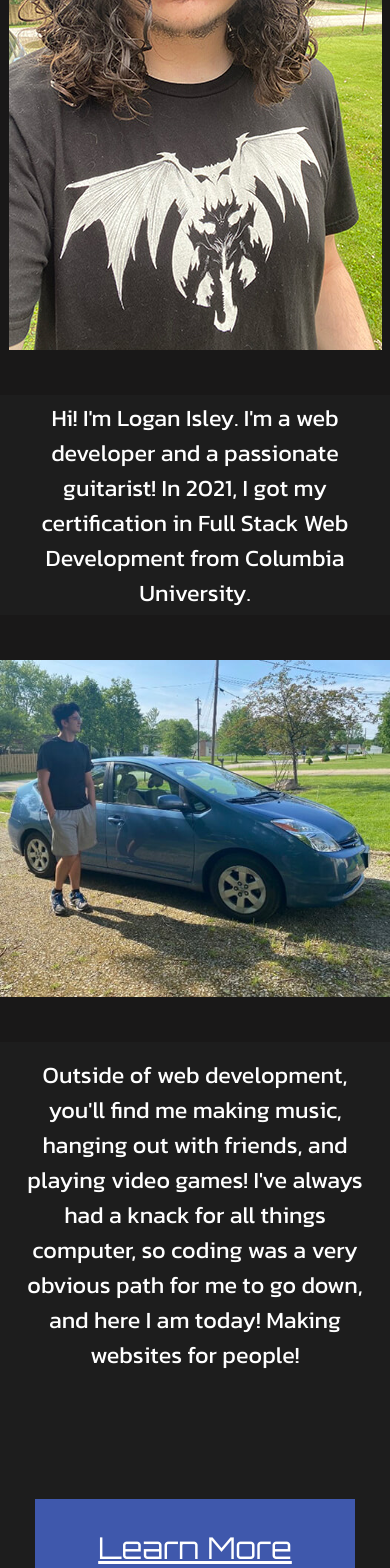
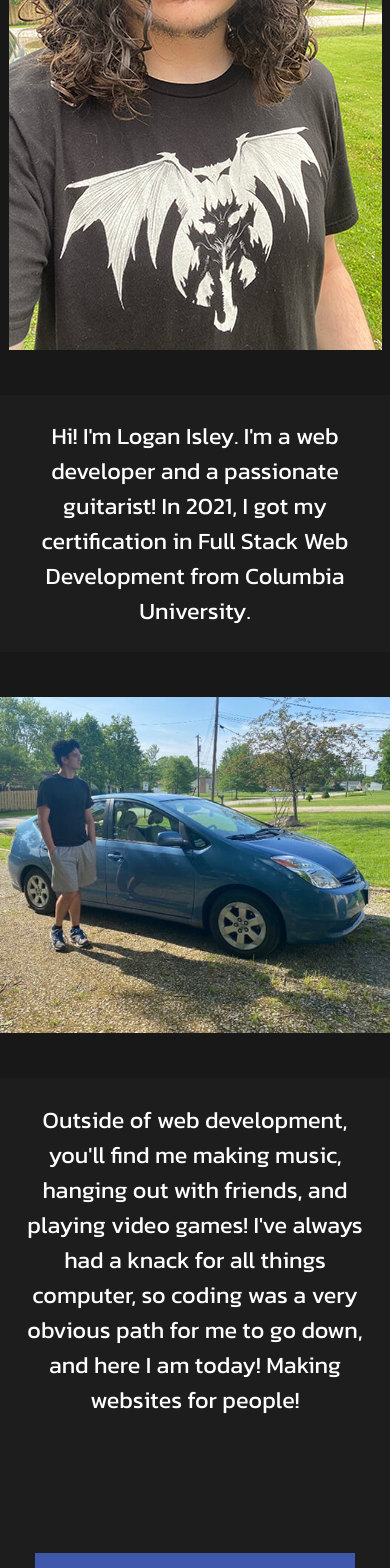
Before and after one commit to LowGcifer/Web-Dev-Site, a React (Create React App) app in the folder client/: page /about in a window 390 px wide. Shown: the part 432-2000 px from the top of the page. Built offline with nearby package versions, Linux system fonts and the light colour scheme.

Commit message:
made about me even more readable on mobile

```diff
--- a/client/src/pages/about/about.css
+++ b/client/src/pages/about/about.css
@@ -95,11 +95,13 @@
 
 @media only screen and (max-width: 750px) {
   #about-paragraph-one {
-    margin: 25px;
+    margin-left: 25px;
+    margin-right: 25px;
   }
 
   #about-paragraph-two {
-    margin: 20px;
+    margin-left: 20px;
+    margin-right: 20px;
   }
 }
 
@@ -115,12 +117,14 @@
 
 @media only screen and (max-width: 580px) {
   #about-paragraph-one {
-    margin: 5px;
+    margin-left: 5px;
+    margin-right: 5px;
     font-size: 6vw;
   }
 
   #about-paragraph-two {
-    margin: 15px;
+    margin-left: 15px;
+    margin-right: 15px;
     font-size: 6vw;
   }
 }
```
